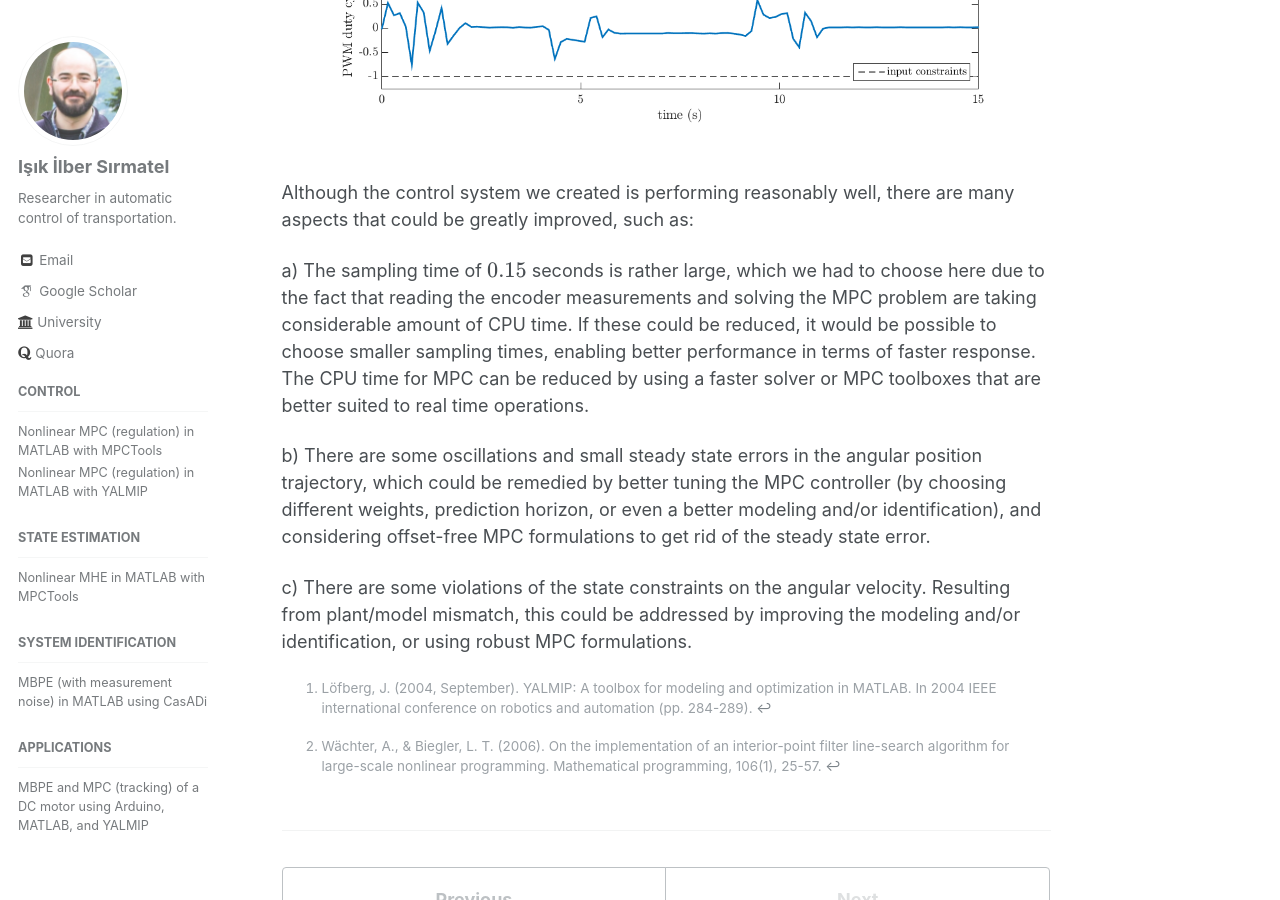
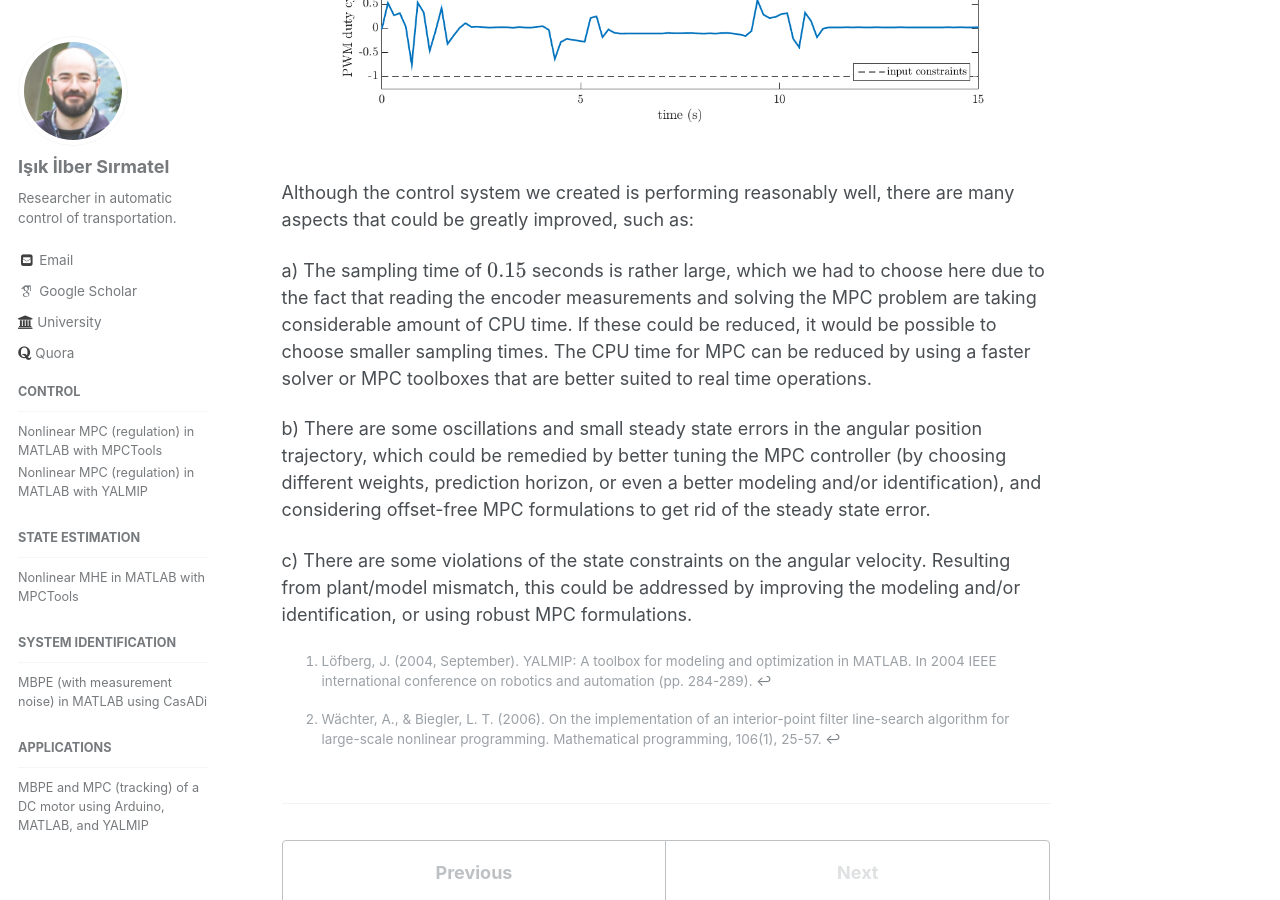
Before and after one commit to sirmatel/sirmatel.github.io, a Jekyll site: the page built from _posts/blog/2020-11-15-MBPE_MPC_DC_motor.md, in a window 1280 px wide and 900 px high, scrolled down 12836 px. Built offline with Jekyll 4.4.1, drawn with Linux system fonts in a browser that asks for light colours; some web fonts are replaced; formulas are drawn with MathJax 3; comment, search, counter and statistics services are not loaded.

Commit message:
Update 2020-11-15-MBPE_MPC_DC_motor.md

```diff
--- a/_posts/blog/2020-11-15-MBPE_MPC_DC_motor.md
+++ b/_posts/blog/2020-11-15-MBPE_MPC_DC_motor.md
@@ -487,7 +487,7 @@ Running this in MATLAB, we get the results of the tracking experiment on the clo
 
 Although the control system we created is performing reasonably well, there are many aspects that could be greatly improved, such as:
 
-a) The sampling time of $$0.15$$ seconds is rather large, which we had to choose here due to the fact that reading the encoder measurements and solving the MPC problem are taking considerable amount of CPU time. If these could be reduced, it would be possible to choose smaller sampling times, enabling better performance in terms of faster response. The CPU time for MPC can be reduced by using a faster solver or MPC toolboxes that are better suited to real time operations.
+a) The sampling time of $$0.15$$ seconds is rather large, which we had to choose here due to the fact that reading the encoder measurements and solving the MPC problem are taking considerable amount of CPU time. If these could be reduced, it would be possible to choose smaller sampling times. The CPU time for MPC can be reduced by using a faster solver or MPC toolboxes that are better suited to real time operations.
 
 b) There are some oscillations and small steady state errors in the angular position trajectory, which could be remedied by better tuning the MPC controller (by choosing different weights, prediction horizon, or even a better modeling and/or identification), and considering offset-free MPC formulations to get rid of the steady state error.
 
```
